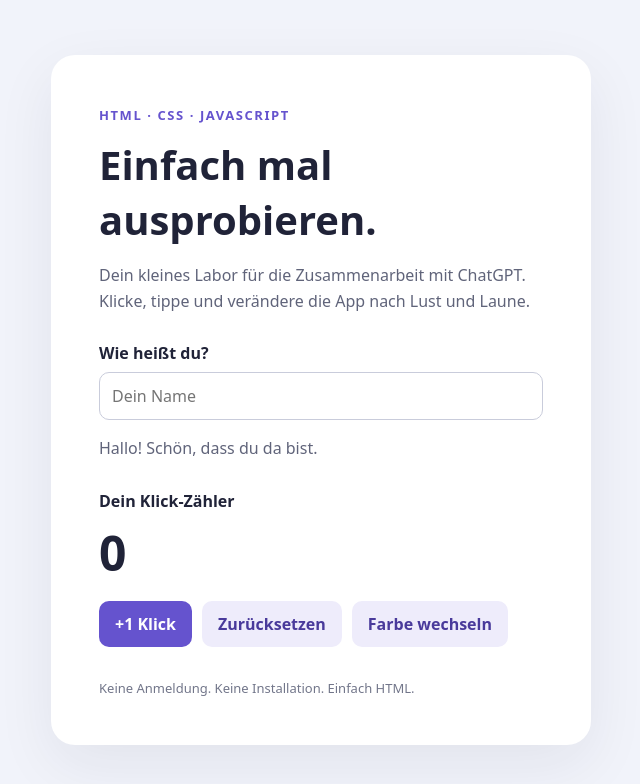
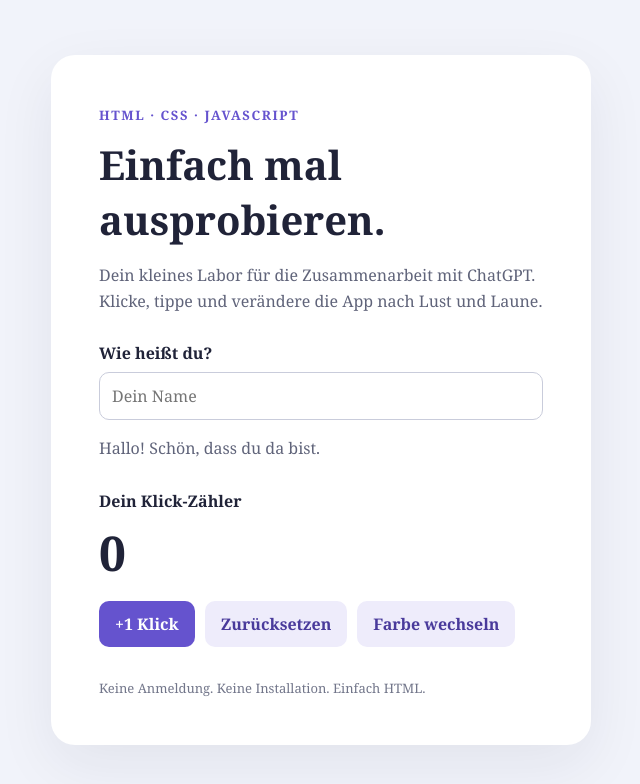
Before and after one commit to peevey/vibe_test, a plain HTML site: page index.html in a window 1280 px wide. Shown: the whole page, without its empty margins (319-959 px from the left). Drawn offline with Linux system fonts and the light colour scheme.

Commit message:
Change app font to Georgia

```diff
--- a/index.html
+++ b/index.html
@@ -5,7 +5,7 @@
   <meta name="viewport" content="width=device-width, initial-scale=1">
   <title>Mein kleines HTML-Labor</title>
   <style>
-    :root { font-family: system-ui, sans-serif; color: #202338; background: #f1f3fa; }
+    :root { font-family: Georgia, 'Times New Roman', serif; color: #202338; background: #f1f3fa; }
     * { box-sizing: border-box; }
     body { margin: 0; min-height: 100vh; display: grid; place-items: center; padding: 24px; }
     main { width: min(100%, 540px); background: white; border-radius: 24px; padding: clamp(24px, 6vw, 48px); box-shadow: 0 20px 60px #20233812; }
```
